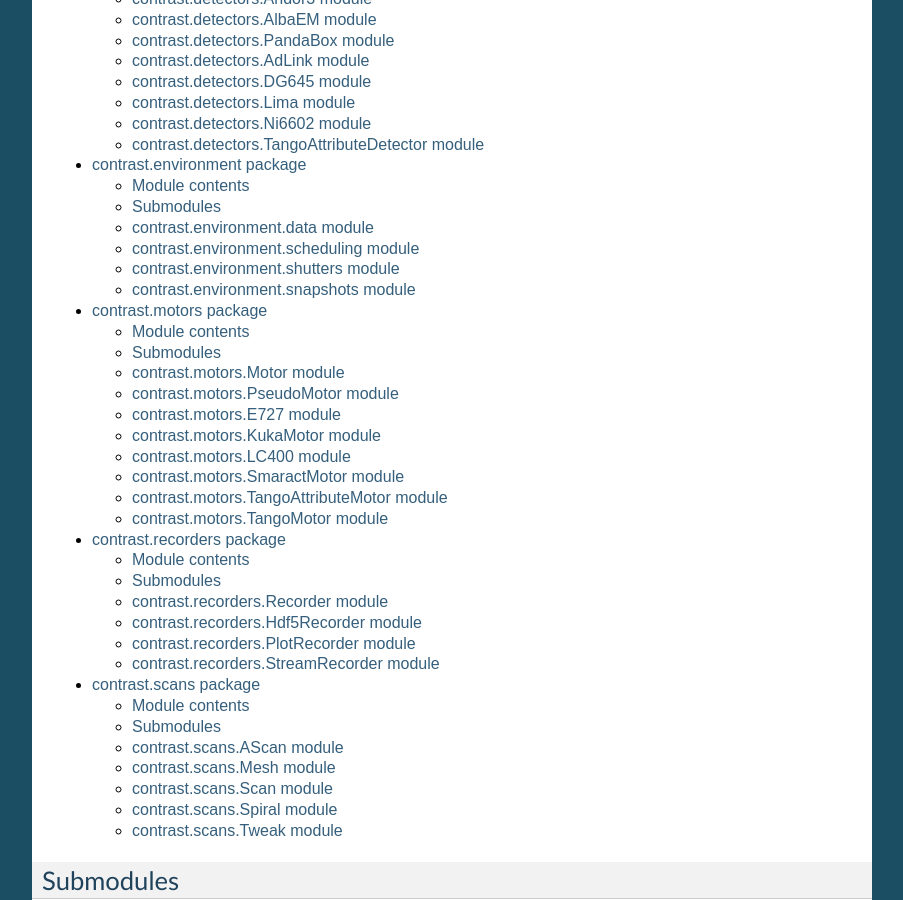
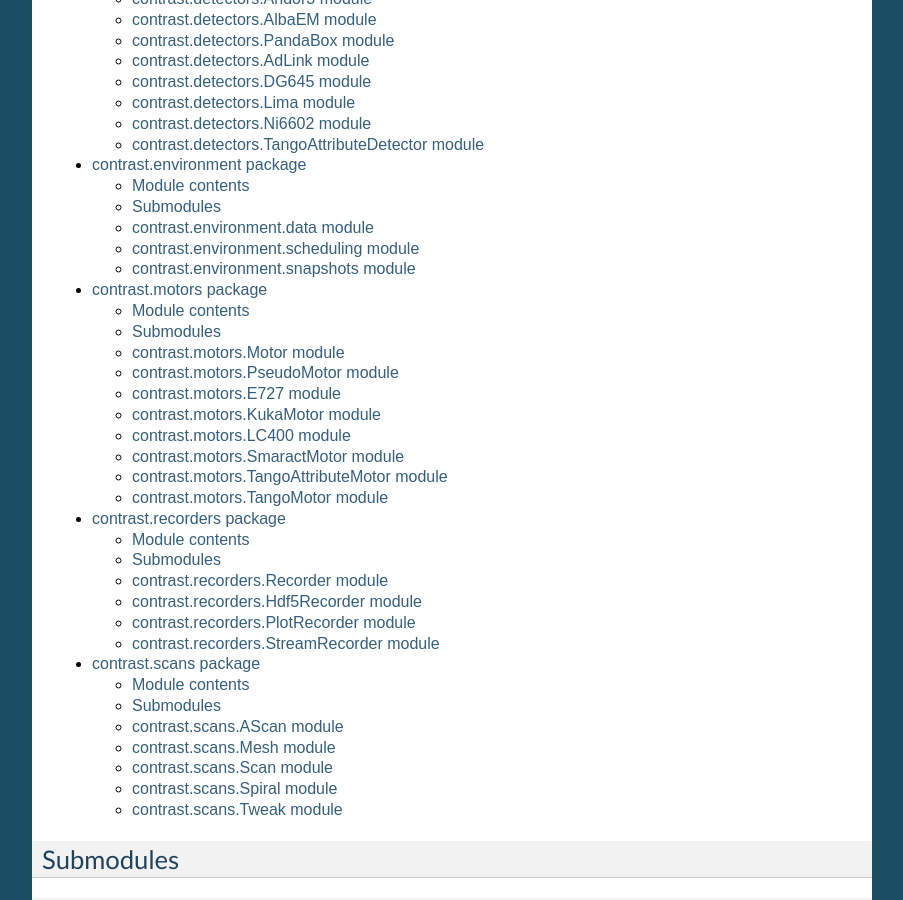
Before and after one commit to maxiv-science/contrast, a Sphinx documentation site: the page built from docs/source/contrast.rst, in a window 1280 px wide and 900 px high, scrolled down 535 px. Shown: the whole window, without its empty margins (198-1101 px from the left). Built offline with Sphinx 7.4.7, drawn with Linux system fonts in a browser that asks for light colours.

Commit message:
removed shutters doc

```diff
--- a/docs/source/contrast.environment.rst
+++ b/docs/source/contrast.environment.rst
@@ -25,13 +25,6 @@
    :members:
    :show-inheritance:
 
-contrast.environment.shutters module
-------------------------------------
-
-.. automodule:: contrast.environment.shutters
-   :members:
-   :show-inheritance:
-
 contrast.environment.snapshots module
 -------------------------------------
 
```
